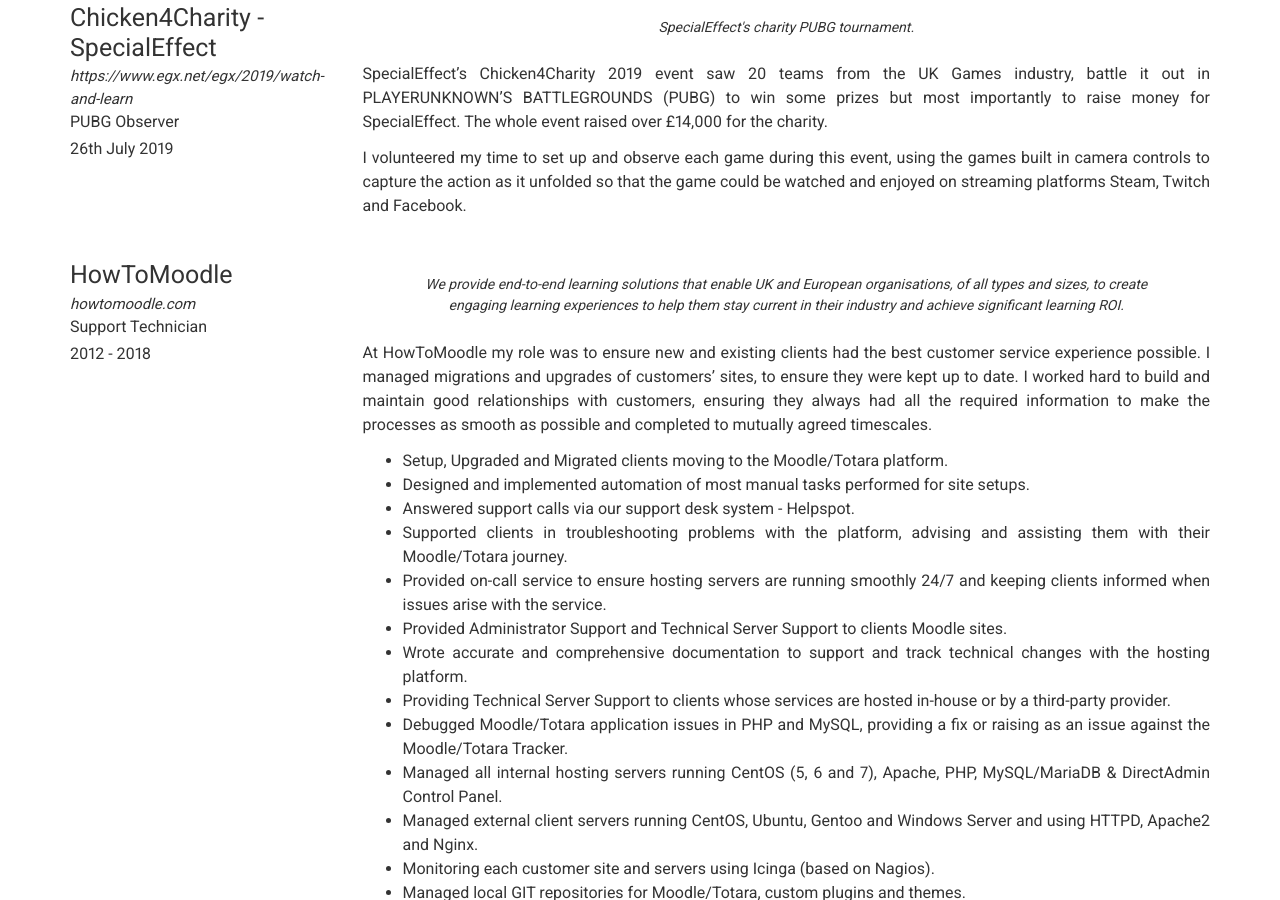
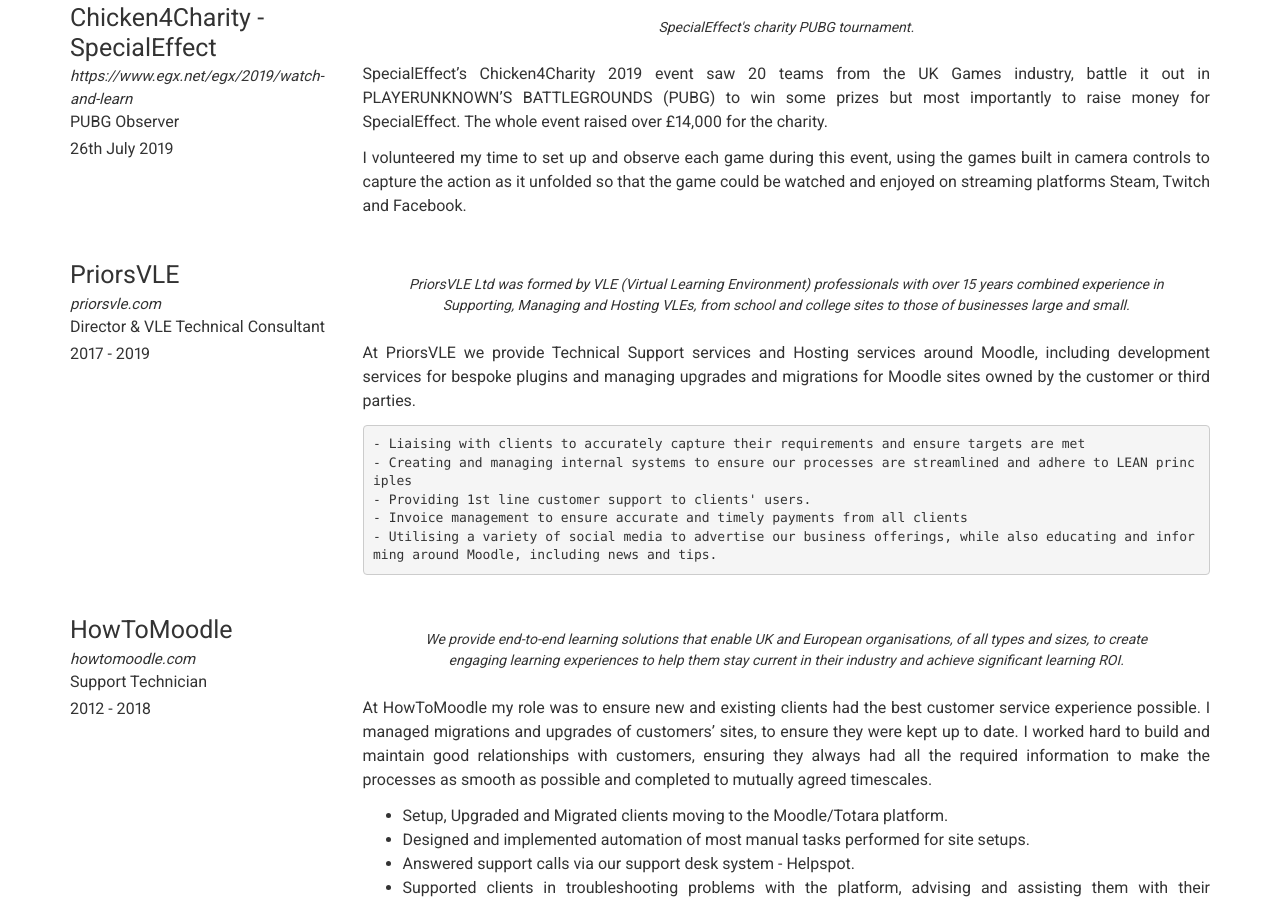
Before and after one commit to DanBennettUK/cv, a Jekyll site: the page built from index.md, in a window 1280 px wide and 900 px high, scrolled down 1890 px. Built offline with Jekyll 4.4.1, drawn with Linux system fonts in a browser that asks for light colours; nearby versions of some CDN libraries.

Commit message:
Update experience.yml

```diff
--- a/_data/experience.yml
+++ b/_data/experience.yml
@@ -83,6 +83,23 @@
       could be watched and enjoyed on streaming platforms Steam, Twitch and Facebook.
 
 - layout: left
+  company: PriorsVLE
+  link: priorsvle.com
+  job_title: Director & VLE Technical Consultant
+  dates: 2017 - 2019
+  quote: >
+      PriorsVLE Ltd was formed by VLE (Virtual Learning Environment) professionals with over 15 years combined experience in Supporting, Managing and Hosting VLEs, from school and college sites to those of businesses large and small.
+  description: |
+      At PriorsVLE we provide Technical Support services and Hosting services around Moodle, including development services for bespoke plugins and managing upgrades and migrations for Moodle sites owned by the customer or third parties.
+
+          - Liaising with clients to accurately capture their requirements and ensure targets are met
+          - Creating and managing internal systems to ensure our processes are streamlined and adhere to LEAN principles
+          - Providing 1st line customer support to clients' users.
+          - Invoice management to ensure accurate and timely payments from all clients
+          - Utilising a variety of social media to advertise our business offerings, while also educating and informing around Moodle, including news and tips.
+
+
+- layout: left
   company: HowToMoodle
   link: howtomoodle.com
   job_title: Support Technician
```
